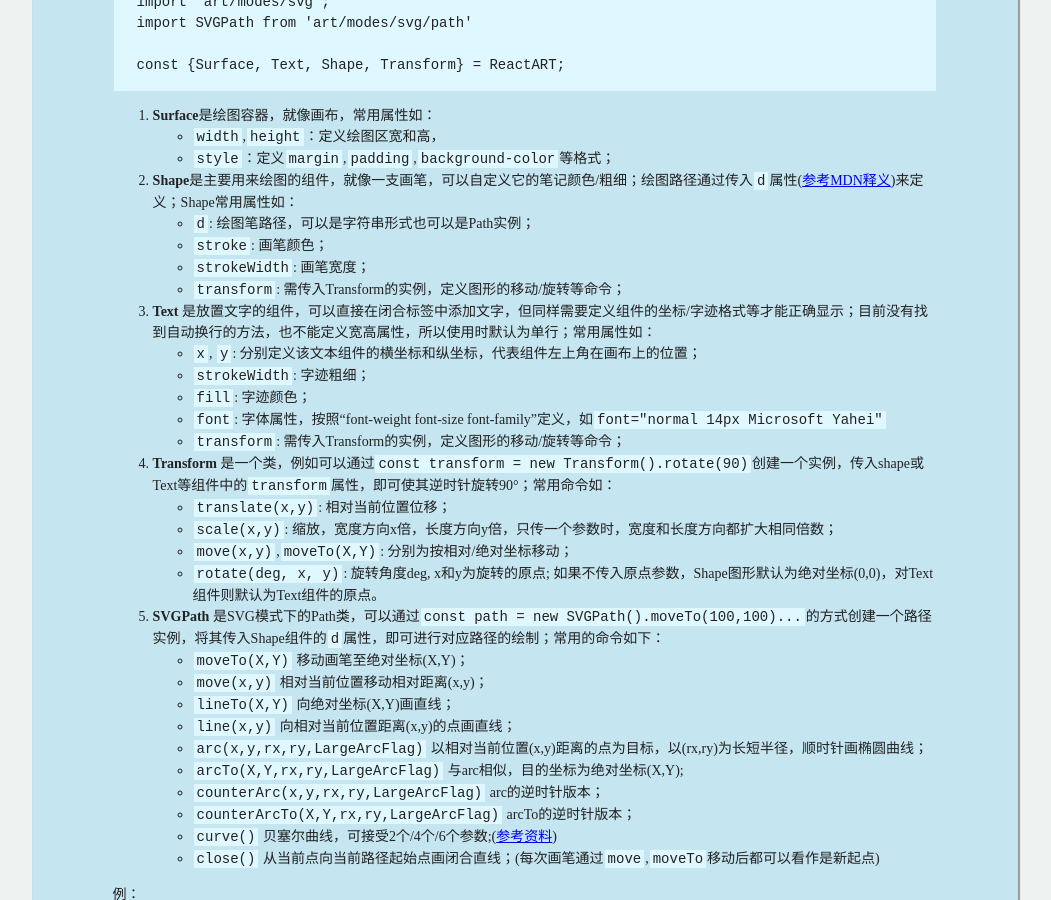
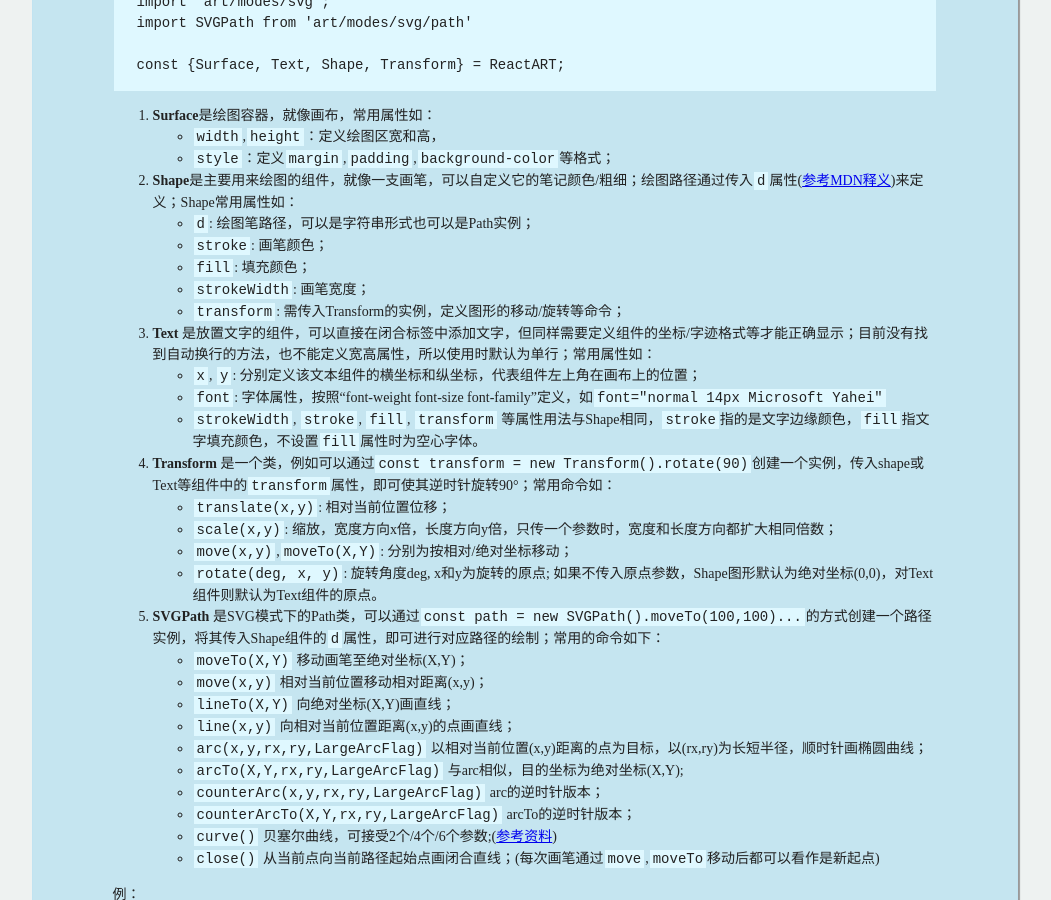
Before and after one commit to AnneBai/AnneBai.github.io, a Jekyll site: the page built from _posts/2018-10-10-react-art-first-step.md, in a window 1280 px wide and 900 px high, scrolled down 707 px. Shown: the whole window, without its empty margins (115-1166 px from the left). Built offline with Jekyll 4.4.1, drawn with Linux system fonts in a browser that asks for light colours.

Commit message:
update post for react-art

```diff
--- a/_posts/2018-10-10-react-art-first-step.md
+++ b/_posts/2018-10-10-react-art-first-step.md
@@ -25,14 +25,13 @@ const {Surface, Text, Shape, Transform} = ReactART;
 2. **Shape**是主要用来绘图的组件，就像一支画笔，可以自定义它的笔记颜色/粗细；绘图路径通过传入`d`属性([参考MDN释义](https://developer.mozilla.org/zh-CN/docs/Web/SVG/Attribute/d/))来定义；Shape常用属性如：
     + `d`: 绘图笔路径，可以是字符串形式也可以是Path实例；
     + `stroke`: 画笔颜色；
+    + `fill`: 填充颜色；
     + `strokeWidth`: 画笔宽度；
     + `transform`: 需传入Transform的实例，定义图形的移动/旋转等命令；
 3. **Text** 是放置文字的组件，可以直接在闭合标签中添加文字，但同样需要定义组件的坐标/字迹格式等才能正确显示；目前没有找到自动换行的方法，也不能定义宽高属性，所以使用时默认为单行；常用属性如：
     + `x`, `y`: 分别定义该文本组件的横坐标和纵坐标，代表组件左上角在画布上的位置；
-    + `strokeWidth`: 字迹粗细；
-    + `fill`: 字迹颜色；
     + `font`: 字体属性，按照“font-weight font-size font-family”定义，如`font="normal 14px Microsoft Yahei"`
-    + `transform`: 需传入Transform的实例，定义图形的移动/旋转等命令；
+    + `strokeWidth`, `stroke`, `fill`, `transform` 等属性用法与Shape相同，`stroke`指的是文字边缘颜色，`fill`指文字填充颜色，不设置`fill`属性时为空心字体。
 4. **Transform** 是一个类，例如可以通过`const transform = new Transform().rotate(90)`创建一个实例，传入shape或Text等组件中的`transform`属性，即可使其逆时针旋转90°；常用命令如：
     + `translate(x,y)`: 相对当前位置位移；
     + `scale(x,y)`: 缩放，宽度方向x倍，长度方向y倍，只传一个参数时，宽度和长度方向都扩大相同倍数；
```
